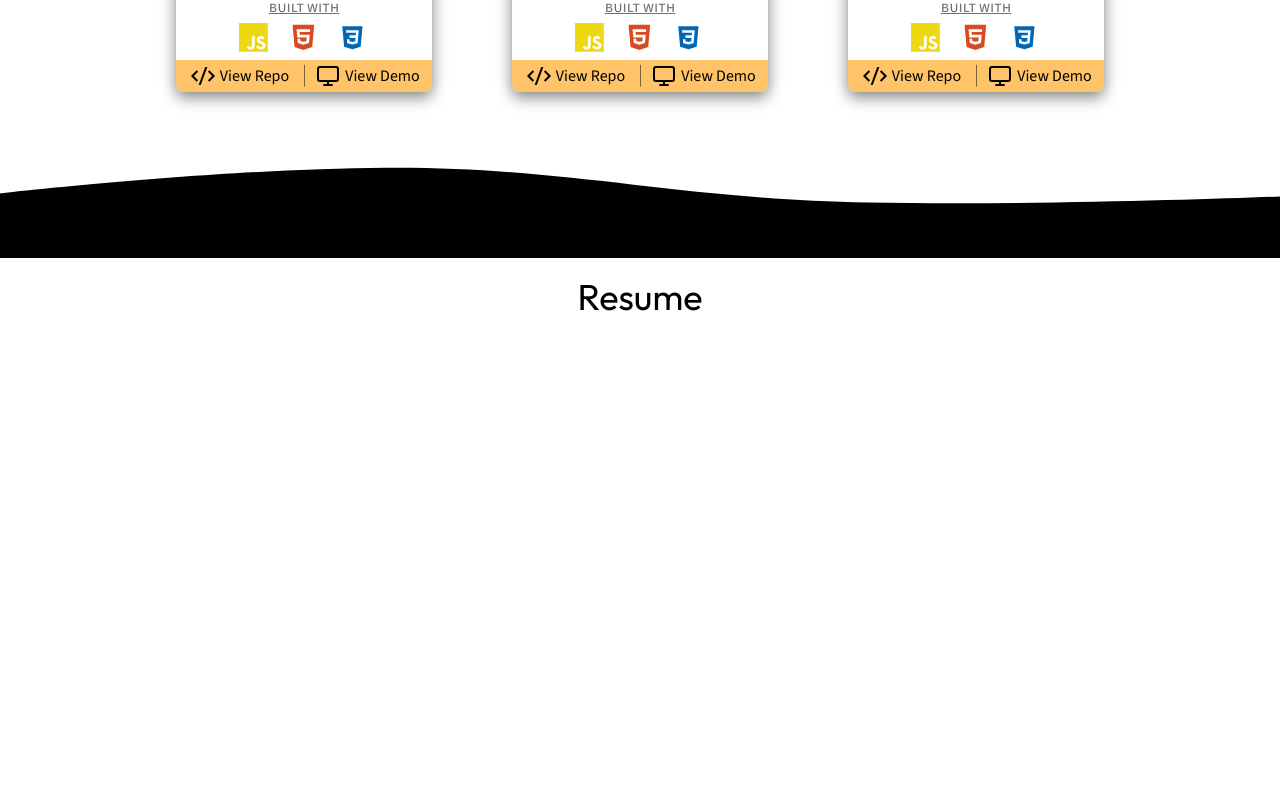
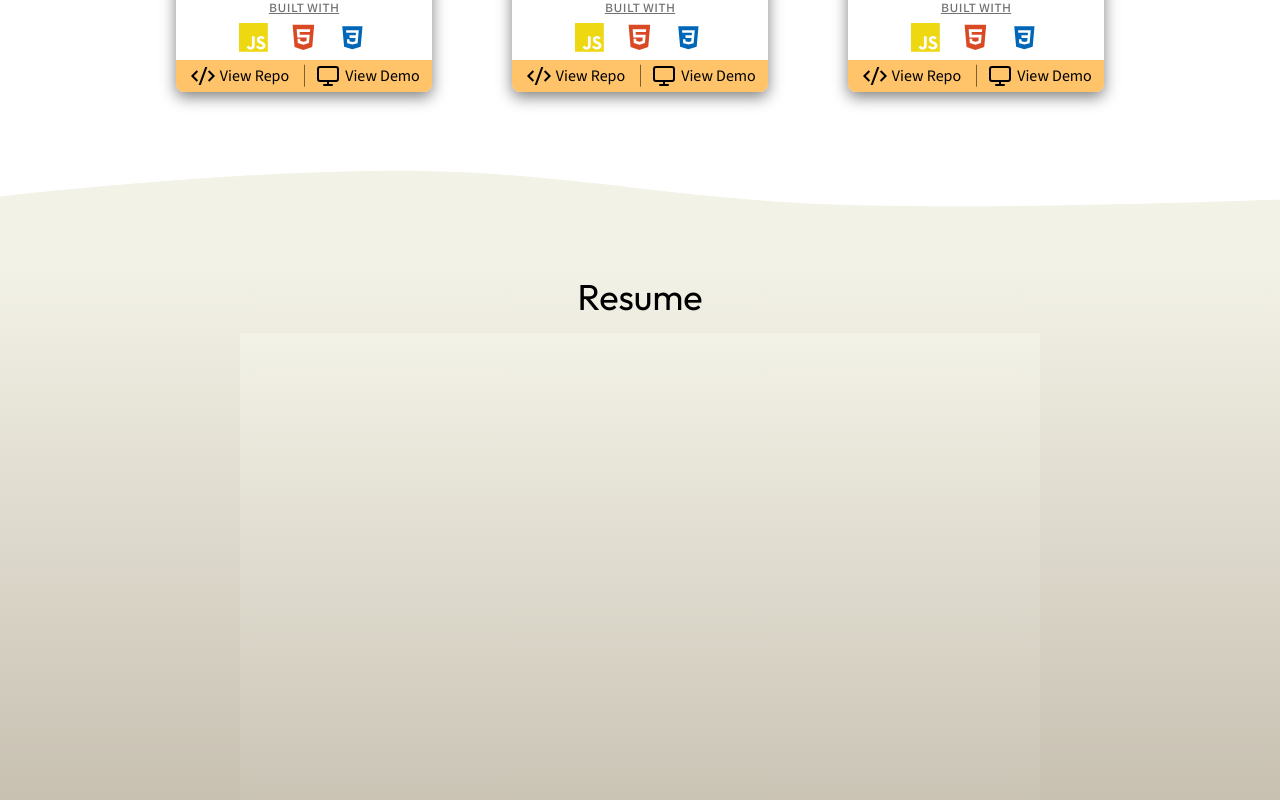
Before and after one commit to Datrinon/portfolio, a React (Create React App) app: page / in a window 1280 px wide. Shown: the part 4660-5460 px from the top of the page. Built offline with nearby package versions, Linux system fonts and the light colour scheme.

Commit message:
Add color to the resume section

```diff
--- a/src/components/App.js
+++ b/src/components/App.js
@@ -131,10 +131,12 @@ function App() {
               />
             <Projects />
             <A.DividingShape
+              className="footer-divider"
               src={wave}
+              $top={"3px"}
               />
           </div>
-          <div id="resume" className="page-section">
+          <div id="resume" className="resume page-section">
 
             <Resume />
           </div>
--- a/src/components/_styled/App.styled.js
+++ b/src/components/_styled/App.styled.js
@@ -3,6 +3,7 @@ import {ReactSVG} from 'react-svg';
 
 import { standard, palette } from "./colors.styled";
 import { appear } from "./anim.styled";
+import { boxShadow } from "../Content/Projects/styled/boxShadow";
 
 export const Page = styled.div`
   background-color: ${props => props.darkMode ? standard.BLACK : "white"};
@@ -20,6 +21,14 @@ export const Main = styled.main`
   & .projects .heading-divider {
     fill: ${palette.marble};
   }
+
+  & .projects .footer-divider {
+    fill: ${palette.marble};
+  }
+
+  & .resume {
+    background: linear-gradient(180deg, ${palette.marble}, ${palette.smoke});
+  }
 `
 
 export const FooterTriangle = styled(ReactSVG)`
@@ -30,6 +39,7 @@ export const DividingShape = styled(ReactSVG)`
   position: relative;
   bottom: ${props => props.$bot};
   left: ${props => props.$left};
+  top: ${props => props.$top};
   transform: ${props => props.$rot ? props.$rot : `initial`};
 `
 
@@ -40,12 +50,15 @@ export const FloatingReturnButton = styled.a`
   z-index: 10;
   text-decoration: none;
   border-radius: 50%;
-  border: 1px solid;
-  padding: 0.25em;
-  font-size: 32px;
-  border-color: inherit;
+  padding: 14px 16px;
+  font-size: 1.5em;
   display: ${props => props.$display ? "initial" : "none"};
   animation: ${appear} 300ms;
+  background: ${palette.sunrayGold};
+
+  & svg {
+    fill: rgb(34,34,34);
+  }
 `
 
 export const FloatingContactButtonGroup = styled.div`
@@ -60,8 +73,8 @@ export const FloatingContactButtonGroup = styled.div`
   & .contact-links {
     display: flex;
     flex-direction: column;
-    font-size: 1.5em;
-    border: 1px solid black;
+    font-size: 2em;
+    border: 1px solid transparent;
     border-top-left-radius: 5px;
     border-bottom-left-radius: 5px;
 
@@ -80,16 +93,18 @@ export const FloatingContactButtonGroup = styled.div`
     }
 
     & .contact-icon.linkedin {
-      background-color: hsl(201, 15%, 35%);
+      border-top-left-radius: 5px;
+      background-color: hsl(201, 15%, 15%);
     }
 
     & .contact-icon.email {
-      background-color: hsl(201, 25%, 43%);
+      background-color: hsl(201, 25%, 23%);
 
     }
 
     & .contact-icon.github {
-      background-color: hsl(201, 37%, 50%);
+      border-bottom-left-radius: 5px;
+      background-color: hsl(201, 37%, 38%);
     }
   }
 `
--- a/src/components/_styled/colors.styled.js
+++ b/src/components/_styled/colors.styled.js
@@ -5,15 +5,17 @@ export const standard = {
   ORANGE: "rgb(255, 128, 0)"
 }
 
-export const LIGHT_THEME = {
-  BG: standard.WHITE,
-  FG: standard.BLACK
-}
-
 export const palette = {
   celadonBlue: "hsl(198, 61%, 37%)",
   royalBlueDark: "hsl(221, 66%, 24%)",
   pastelPink: "hsl(359,51%,74%)",
   sunrayGold: "hsl(36, 87%, 67%)",
-  marble: "hsl(55, 35%, 93%)"
+  marble: "hsl(55, 35%, 93%)",
+  smoke: "#938572"
 }
+
+export const LIGHT_THEME = {
+  BG: standard.WHITE,
+  FG: standard.BLACK,
+  BUTTON: palette.sunrayGold
+}
```
Also changed, not shown: 1 other file (tests, documents, lock files or other folders).
